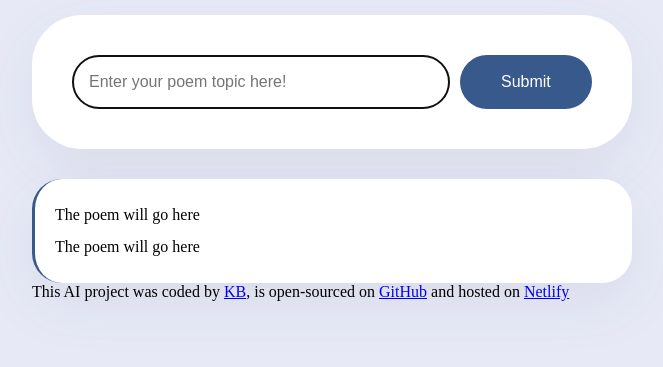
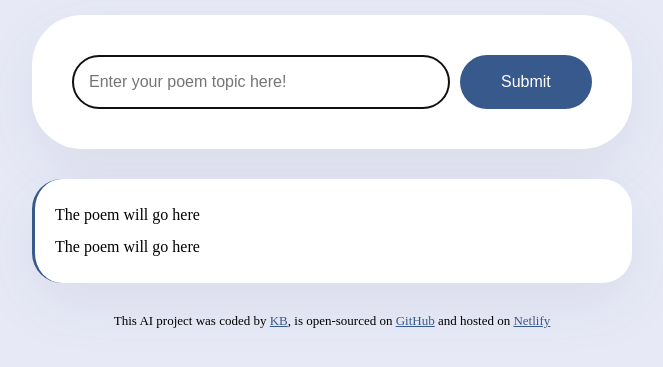
Before and after one commit to Kbforsure/poem-generator, a plain HTML site: page index.html in a window 1280 px wide. Shown: the part 189-556 px from the top of the page, without its empty margins (308-971 px from the left). Drawn offline with Linux system fonts and the light colour scheme.

Commit message:
layout styling

```diff
--- a/src/style.css
+++ b/src/style.css
@@ -1,5 +1,8 @@
 body {
   background-color: #e7eaf6;
+}
+a {
+  color: #38598b;
 }
 .container {
   margin: 120px auto;
@@ -50,3 +53,8 @@ form {
   border-left: 3px solid #38598b;
   box-shadow: 0px 20px 60px rgba(65, 50, 100, 0.08);
 }
+footer {
+  text-align: center;
+  font-size: 13px;
+  margin-top: 30px;
+}
```
